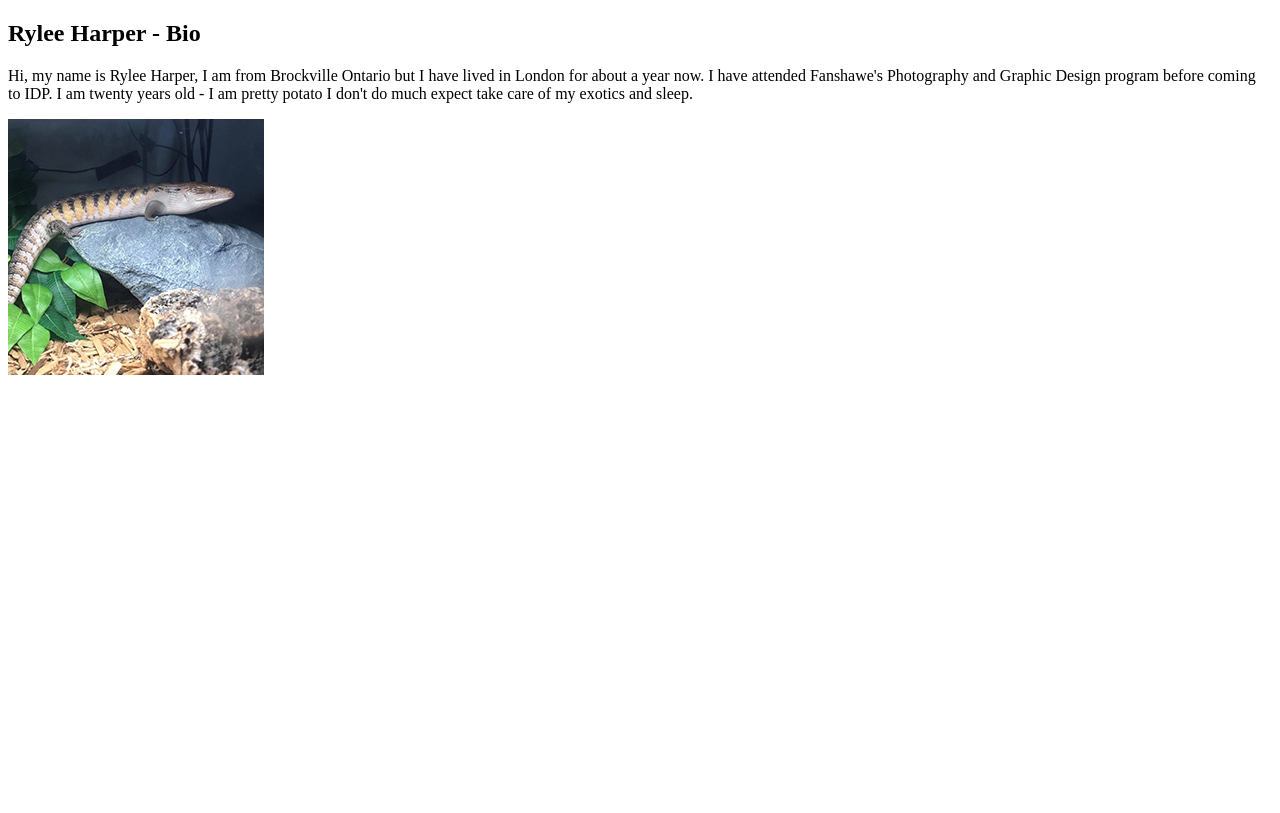
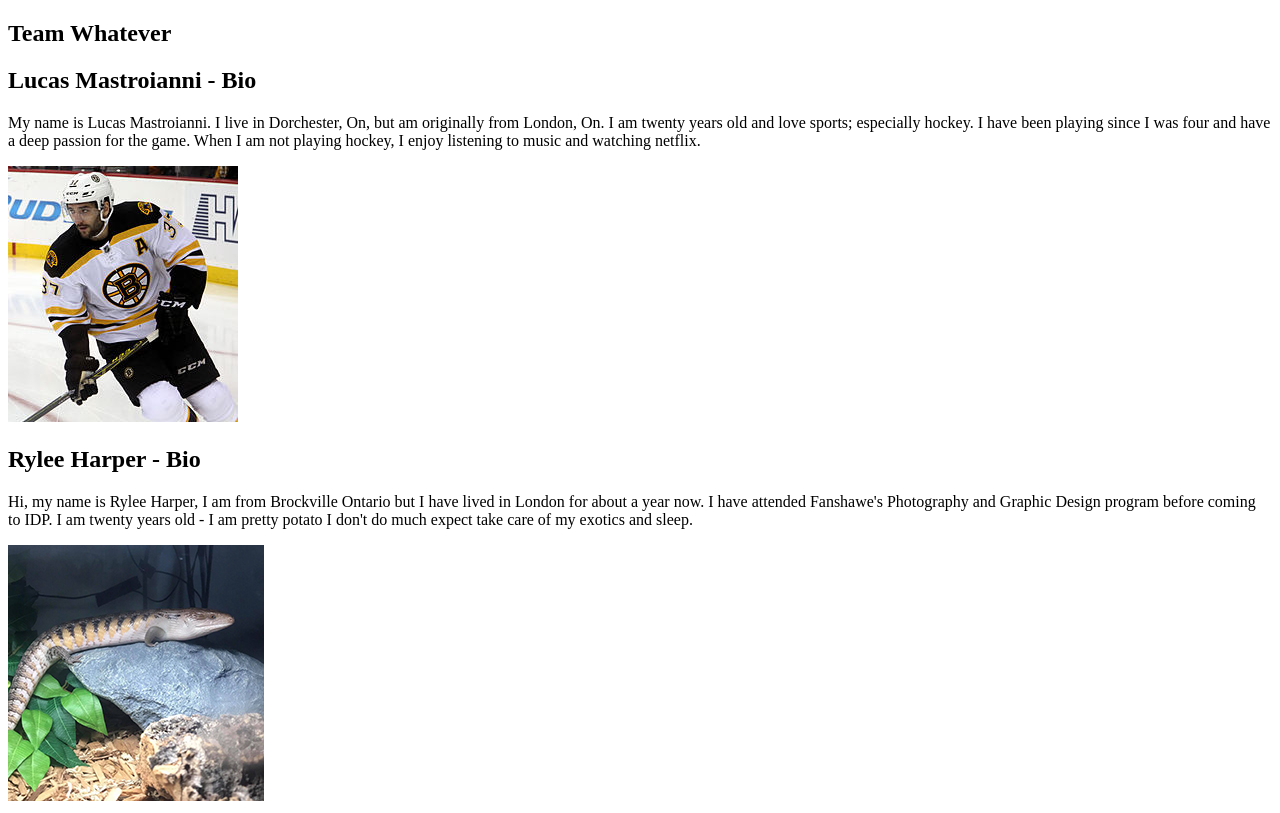
Before and after one commit to rharper3/Harper_R_Mastroianni_L_HW1, a plain HTML site: page index.html in a window 1280 px wide. Drawn offline with Linux system fonts and the light colour scheme.

Commit message:
added Lucas bio

```diff
--- a/index.html
+++ b/index.html
@@ -4,6 +4,14 @@
 	<meta charset="UTF-8">
 	<title>Team Whatever</title>
 </head>
+
+<body>
+<section>
+<h1>Team Whatever</h1>
+<h2> Lucas Mastroianni - Bio </h2>
+<p> My name is Lucas Mastroianni. I live in Dorchester, On, but am originally from London, On. I am twenty years old and love sports; especially hockey. I have been playing since I was four and have a deep passion for the game. When I am not playing hockey, I enjoy listening to music and watching netflix. </p>
+<img src="images/hockey_player.jpg" alt="Patrice Bergeron" title="Patrice Bergeron">
+</section>
 
 <section>
 <h1> Rylee Harper - Bio</h1>
```
